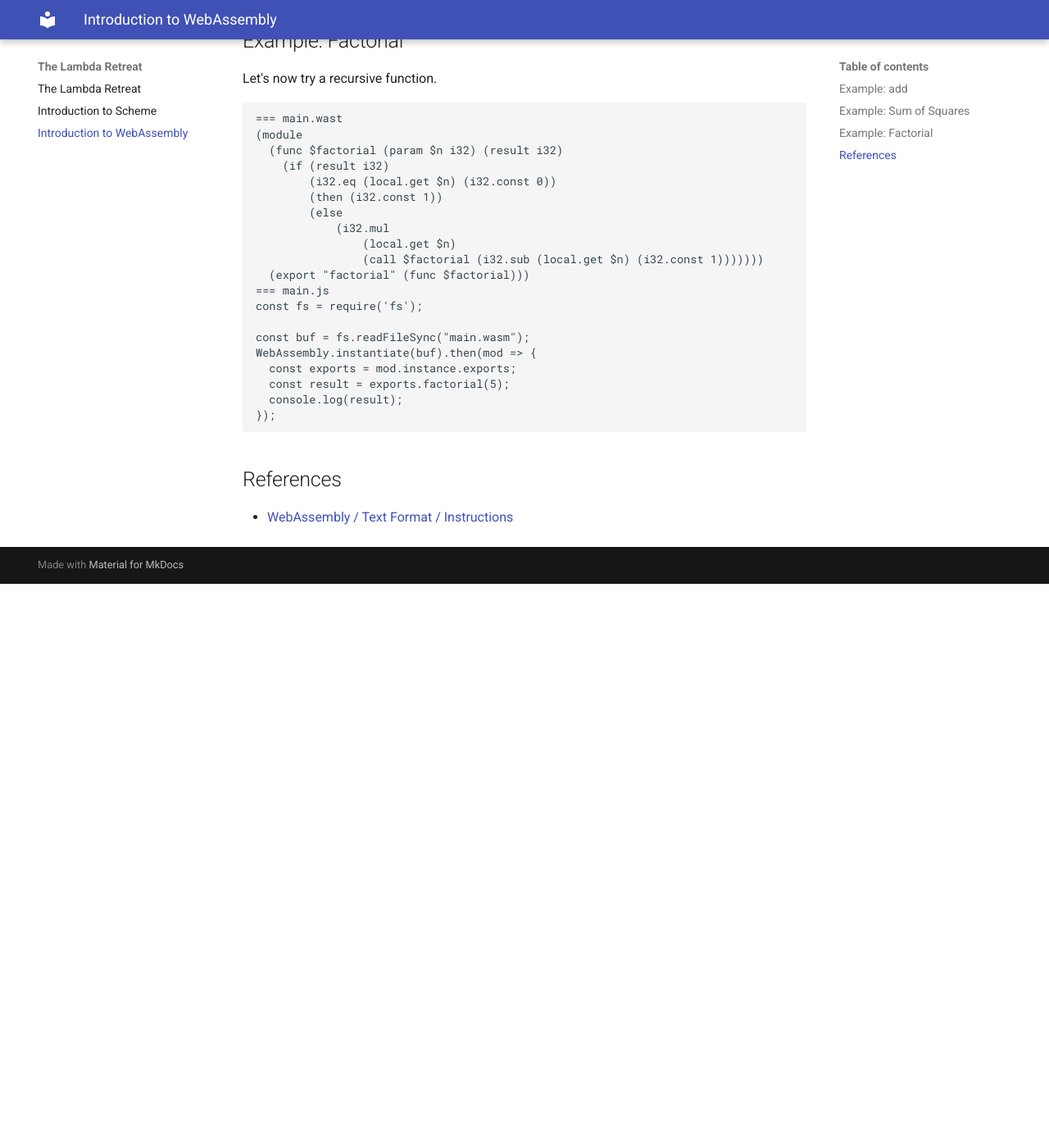
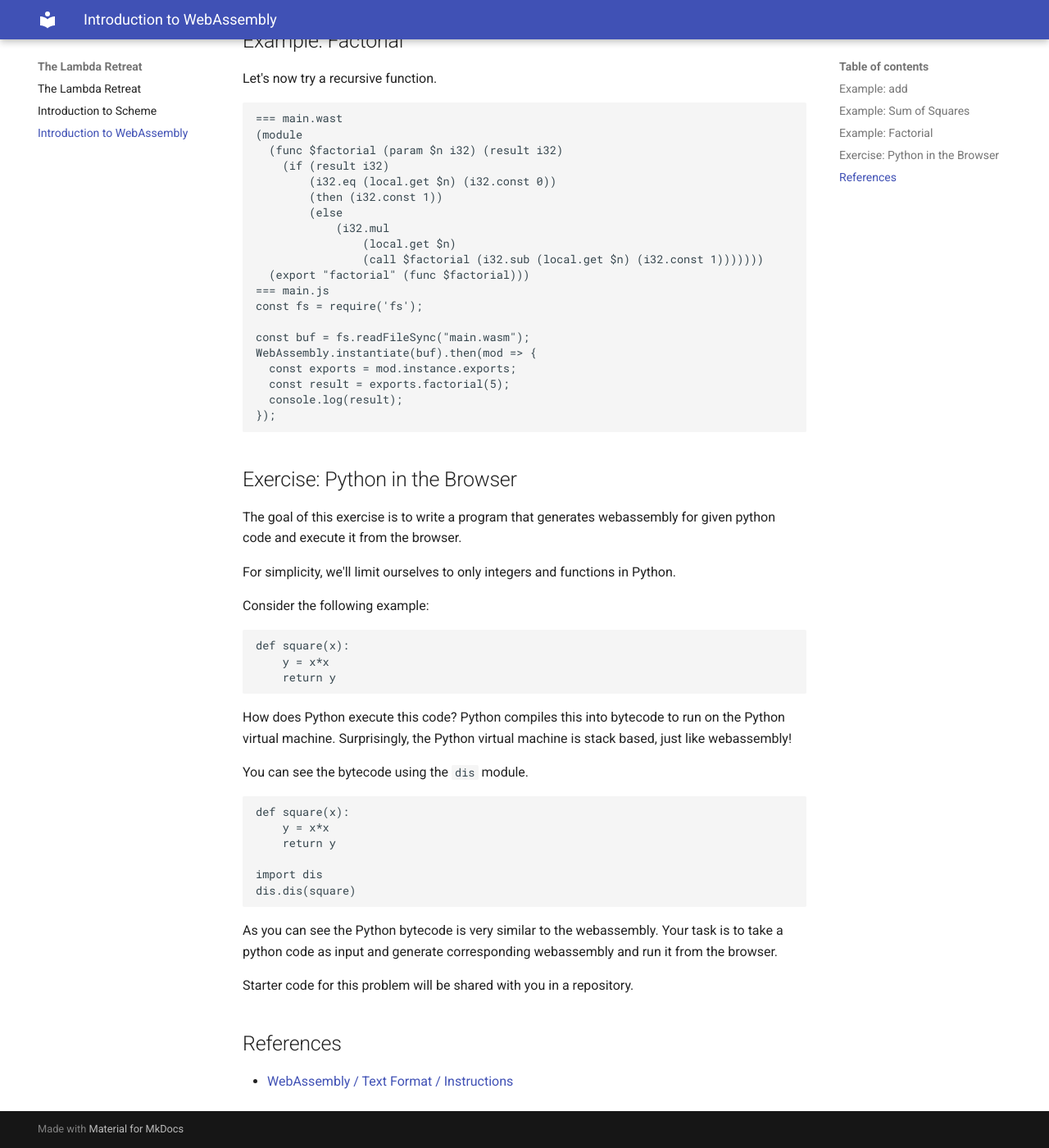
Before and after one commit to anandology/lambda-retreat, an MkDocs documentation site: the page built from notes/webassembly.md, in a window 1280 px wide and 1400 px high, scrolled down 2208 px. Shown: the whole window at 82% size. Built offline with MkDocs 1.6.1 and Material for MkDocs 9.7.7, drawn with Linux system fonts in a browser that asks for light colours; before the commit the page ends 2920 px from its top, so only the background shows below that.

Commit message:
Added python to wasm exercise

````diff
--- a/mkdocs.yml
+++ b/mkdocs.yml
@@ -11,3 +11,4 @@ plugins:
           - scheme
           - wast
           - javascript
+          - python
--- a/notes/webassembly.md
+++ b/notes/webassembly.md
@@ -130,6 +130,41 @@ WebAssembly.instantiate(buf).then(mod => {
 });
 ```
 
+## Exercise: Python in the Browser
+
+The goal of this exercise is to write a program that generates webassembly for given python code and execute it from the browser.
+
+For simplicity, we'll limit ourselves to only integers and functions in Python.
+
+Consider the following example:
+
+```{.python .feather}
+def square(x):
+    y = x*x
+    return y
+```
+
+How does Python execute this code? Python compiles this into bytecode
+to run on the Python virtual machine. Surprisingly, the Python virtual
+machine is stack based, just like webassembly!
+
+You can see the bytecode using the `dis` module.
+
+```{.python .feather}
+def square(x):
+    y = x*x
+    return y
+
+import dis
+dis.dis(square)
+```
+
+As you can see the Python bytecode is very similar to the webassembly.
+Your task is to take a python code as input and generate corresponding
+webassembly and run it from the browser.
+
+Starter code for this problem will be shared with you in a repository.
+
 
 ## References
 
````
